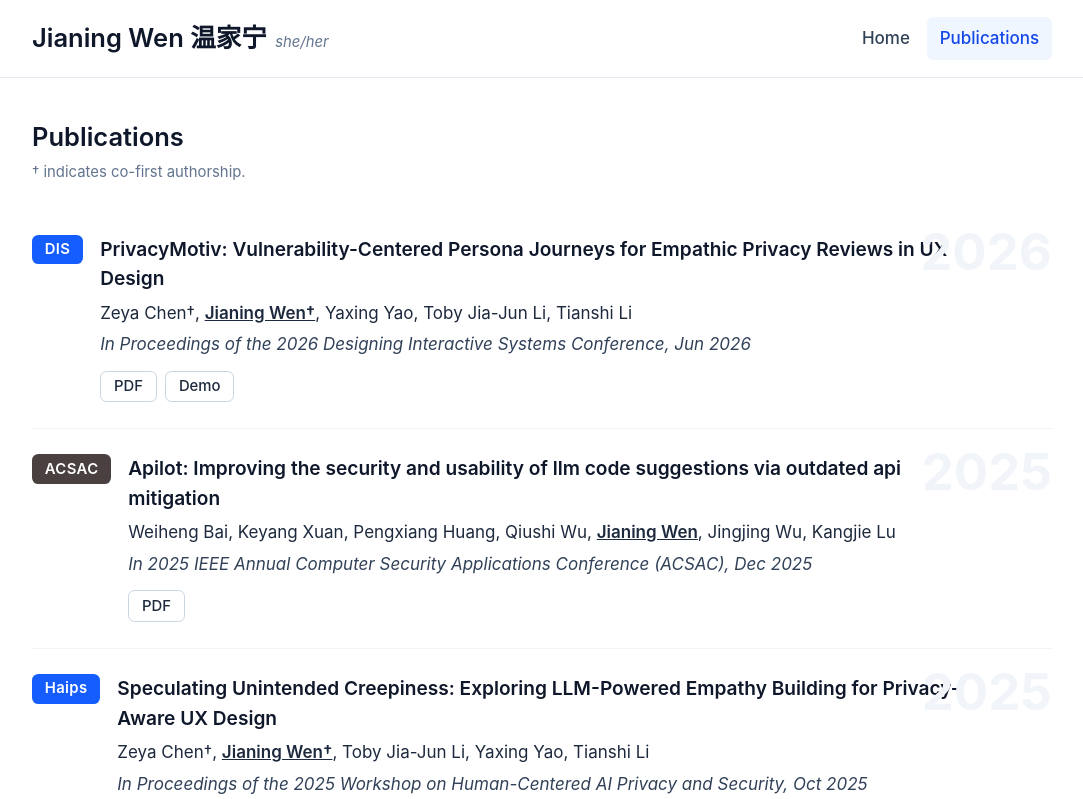
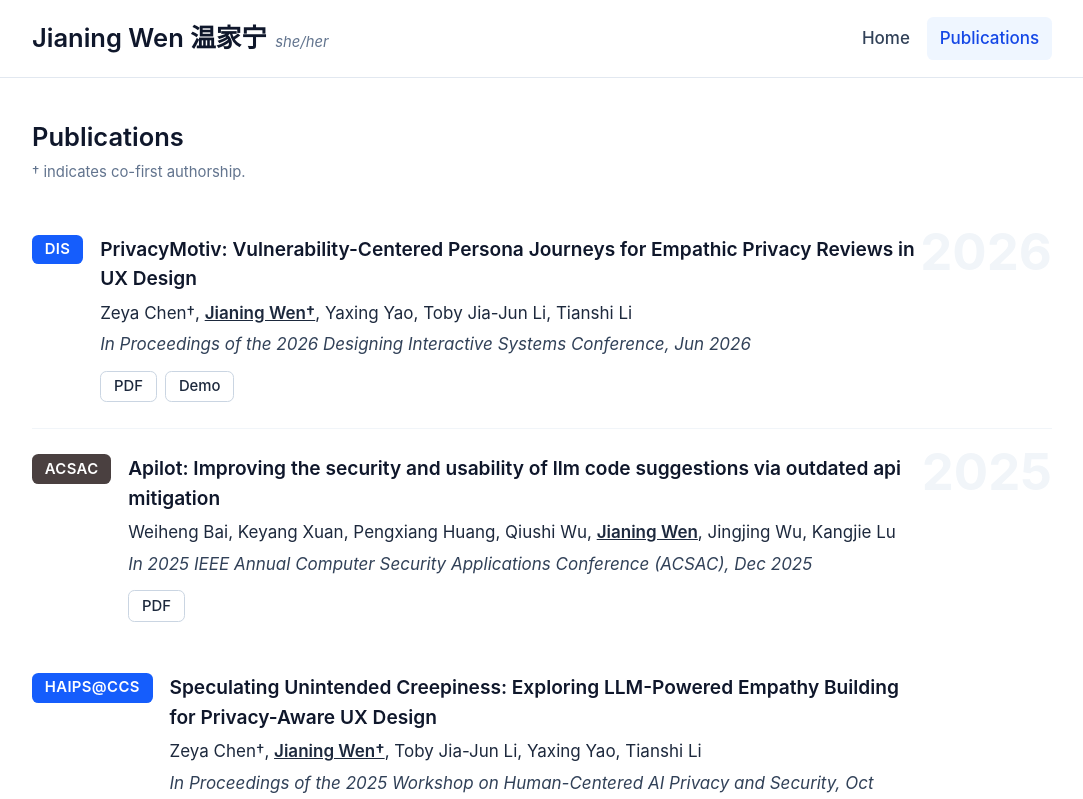
Before and after one commit to JianingWen/JianingWen.github.io, a React (Vite) app in the folder react-site/: page /publications in a window 1280 px wide. Shown: the top 799 px of the page, without its empty margins (98-1181 px from the left). Built offline with nearby package versions, Linux system fonts and the light colour scheme.

Commit message:
update year layout

```diff
--- a/react-site/src/components/PublicationCard.jsx
+++ b/react-site/src/components/PublicationCard.jsx
@@ -7,11 +7,13 @@ const TAG_COLORS = {
   slate: 'bg-slate-600 text-white',
 }
 
-export default function PublicationCard({ publication }) {
+export default function PublicationCard({ publication, showYear = true, showDivider = true }) {
   const { tag, tagColor, title, authors, venue, date, year, links } = publication
 
   return (
-    <div className="relative flex gap-4 border-b border-slate-100 py-6 last:border-none">
+    <div
+      className={`relative flex gap-4 py-6 ${showDivider ? 'border-b border-slate-100' : ''}`}
+    >
       {tag && (
         <span
           className={`h-fit shrink-0 rounded-md px-3 py-1 text-sm font-semibold tracking-wide ${
@@ -23,7 +25,7 @@ export default function PublicationCard({ publication }) {
         </span>
       )}
 
-      <div className="min-w-0 pr-16">
+      <div className="relative z-10 min-w-0 pr-24 sm:pr-32">
         <h3 className="text-lg font-semibold text-slate-900">{title}</h3>
 
         {authors?.length > 0 && (
@@ -77,8 +79,8 @@ export default function PublicationCard({ publication }) {
         )}
       </div>
 
-      {year && (
-        <span className="pointer-events-none absolute top-4 right-0 select-none text-4xl font-bold text-slate-100 sm:text-5xl">
+      {year && showYear && (
+        <span className="pointer-events-none absolute top-4 right-0 z-0 w-24 select-none text-right text-4xl font-bold text-slate-100 sm:w-32 sm:text-5xl">
           {year}
         </span>
       )}
--- a/react-site/src/data/publications.js
+++ b/react-site/src/data/publications.js
@@ -47,7 +47,7 @@ export const PUBLICATIONS = [
     ],
   },
   {
-    tag: 'Haips',
+    tag: 'HAIPS@CCS',
     tagColor: 'blue',
     title: 'Speculating Unintended Creepiness: Exploring LLM-Powered Empathy Building for Privacy-Aware UX Design',
      authors: [
--- a/react-site/src/pages/Home.jsx
+++ b/react-site/src/pages/Home.jsx
@@ -8,6 +8,7 @@ import { SiGooglescholar } from 'react-icons/si'
 import profile from '../assets/profile.jpg'
 import PublicationCard from '../components/PublicationCard.jsx'
 import { PUBLICATIONS } from '../data/publications.js'
+import { annotatePublications } from '../utils/publications.js'
 import { Link } from 'react-router-dom'
 
 const INFO = [
@@ -279,8 +280,13 @@ export default function Home() {
 
       {/* Full-width sections */}
       <FullWidthSection title="📄 Selected Publications and Preprints">
-        {PUBLICATIONS.slice(0, 2).map((pub) => (
-          <PublicationCard key={pub.title} publication={pub} />
+        {annotatePublications(PUBLICATIONS).slice(0, 2).map(({ pub, showYear, showDivider }) => (
+          <PublicationCard
+            key={pub.title}
+            publication={pub}
+            showYear={showYear}
+            showDivider={showDivider}
+          />
         ))}
         <Link
           to="/publications"
--- a/react-site/src/pages/Publications.jsx
+++ b/react-site/src/pages/Publications.jsx
@@ -1,5 +1,6 @@
 import PublicationCard from '../components/PublicationCard.jsx'
 import { PUBLICATIONS } from '../data/publications.js'
+import { annotatePublications } from '../utils/publications.js'
 
 export default function Publications() {
   return (
@@ -10,8 +11,13 @@ export default function Publications() {
       </p>
 
       <div className="mt-6">
-        {PUBLICATIONS.map((pub) => (
-          <PublicationCard key={pub.title} publication={pub} />
+        {annotatePublications(PUBLICATIONS).map(({ pub, showYear, showDivider }) => (
+          <PublicationCard
+            key={pub.title}
+            publication={pub}
+            showYear={showYear}
+            showDivider={showDivider}
+          />
         ))}
       </div>
     </div>
--- /dev/null
+++ b/react-site/src/utils/publications.js
@@ -0,0 +1,31 @@
+const MONTHS = {
+  jan: 0, feb: 1, mar: 2, apr: 3, may: 4, jun: 5,
+  jul: 6, aug: 7, sep: 8, oct: 9, nov: 10, dec: 11,
+}
+
+// Reads the leading "Mon" from a `date` string like 'Oct 2025' so entries
+// within the same year can be ordered without a separate numeric field.
+function monthOf(date) {
+  const match = date?.trim().toLowerCase().match(/^([a-z]{3})/)
+  return match ? (MONTHS[match[1]] ?? -1) : -1
+}
+
+function byYearThenMonthDesc(a, b) {
+  if ((b.year ?? 0) !== (a.year ?? 0)) return (b.year ?? 0) - (a.year ?? 0)
+  return monthOf(b.date) - monthOf(a.date)
+}
+
+// Sorts publications newest-first (by `year`, then by month parsed from
+// `date`), then flags each entry so consecutive entries sharing the same
+// `year` only show the year once and don't get a divider between them.
+// Editing an entry's `year`/`date` automatically moves it to the right
+// spot — no need to reorder the array by hand.
+export function annotatePublications(publications) {
+  const sorted = [...publications].sort(byYearThenMonthDesc)
+
+  return sorted.map((pub, i) => ({
+    pub,
+    showYear: i === 0 || sorted[i - 1].year !== pub.year,
+    showDivider: i < sorted.length - 1 && sorted[i + 1].year !== pub.year,
+  }))
+}
```
